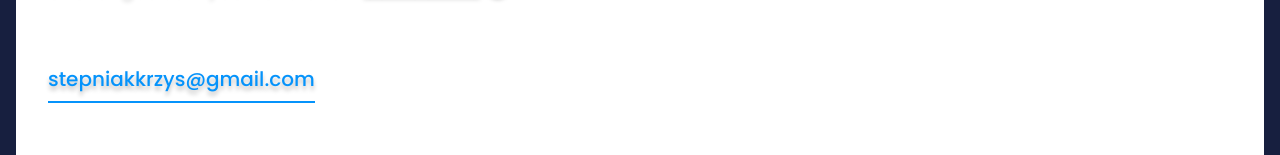
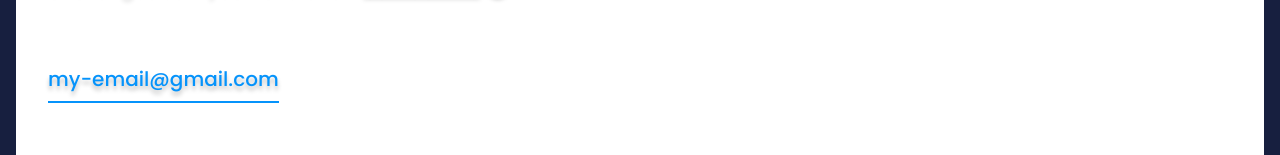
Before and after one commit to dz1dz1on/wtf-homework, a website: page src/content/index.html in a window 1280 px wide. Shown: the part 561-716 px from the top of the page. Drawn offline with nearby package versions, Linux system fonts and the light colour scheme; files that its build step writes are made by us from their sources.

Commit message:
feat(refactor)[]: change e-email

```diff
--- a/src/content/index.html
+++ b/src/content/index.html
@@ -35,7 +35,7 @@
         glimpse at <a class="hero__link" href="#projects">my projects</a>.
         Currently I’m looking for a new challenges so if you have one - <a class="hero__link" href="#contact">contact
           me</a> 😊</p>
-      <a href="#" class="hero__email">stepniakkrzys@gmail.com</a>
+      <a href="#" class="hero__email">my-email@gmail.com</a>
     </section>
     <section class="skills" id="skills">
       <h2 class="skills__title">
@@ -158,7 +158,7 @@
             </a>
           </li>
         </ul>
-        <a class="contact__email" href="mailto:stepniakkrzys@gmail.com">stepniakkrzys@gmail.com</a>
+        <a class="contact__email" href="mailto:my-email@gmail.com">my-email@gmail.com</a>
       </article>
     </footer>
   </main>
```
